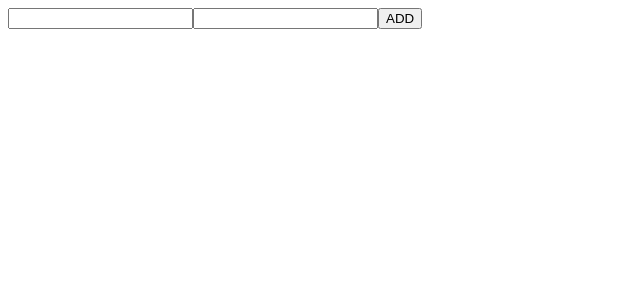
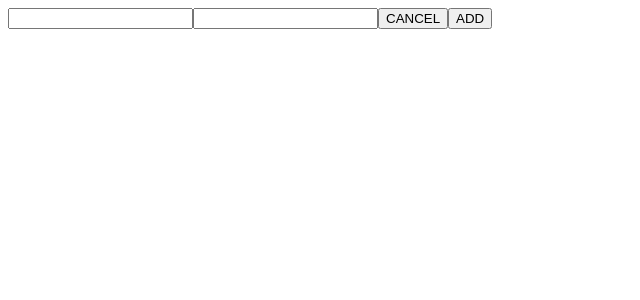
Before and after one commit to wishtack-training/wt-training-angular, an Angular app: page / in a window 1280 px wide. Shown: the top 300 px of the page, without its empty margins (0-640 px from the left). Built offline with nearby package versions, Linux system fonts and the light colour scheme.

Commit message:
Added cancel button to user form.

```diff
--- a/src/app/user/user-form/user-form.component.html
+++ b/src/app/user/user-form/user-form.component.html
@@ -10,6 +10,11 @@
         formControlName="lastName"
         type="text">
 
+    <button
+        type="button"
+        (click)="onCancel()">CANCEL</button>
+
     <button type="submit">{{ buttonLabel }}</button>
 
+
 </form>
--- a/src/app/user/user-form/user-form.component.ts
+++ b/src/app/user/user-form/user-form.component.ts
@@ -26,6 +26,7 @@ export class UserFormComponent implements OnChanges {
 
     @Input() buttonLabel = 'ADD';
     @Input() user: User;
+    @Output() cancel = new EventEmitter<void>();
     @Output() userSubmit = new EventEmitter<any>();
 
     userForm = new FormGroup({
@@ -57,4 +58,8 @@ export class UserFormComponent implements OnChanges {
 
     }
 
+    onCancel() {
+        this.userForm.reset();
+        this.cancel.emit();
+    }
 }
--- a/src/app/user/user-list/user-list.component.html
+++ b/src/app/user/user-list/user-list.component.html
@@ -1,17 +1,18 @@
-<wt-user-form
-    *ngIf="editedUser == null"
-    (userSubmit)="addUser($event)"></wt-user-form>
-
-<wt-user-form
-    *ngIf="editedUser != null"
-    [buttonLabel]="'UPDATE'"
-    [user]="editedUser"
-    (userSubmit)="updateEditedUser($event)"></wt-user-form>
+<wt-user-form (userSubmit)="addUser($event)"></wt-user-form>
 
 <div *ngFor="let user of getUserList()">
 
     <wt-user-preview [user]="user"></wt-user-preview>
 
-    <button (click)="editUser(user)">EDIT</button>
+    <wt-user-form
+        *ngIf="editedUser === user"
+        [buttonLabel]="'UPDATE'"
+        [user]="editedUser"
+        (cancel)="editedUser = null"
+        (userSubmit)="updateEditedUser($event)"></wt-user-form>
+
+    <button
+        *ngIf="editedUser !== user"
+        (click)="editUser(user)">EDIT</button>
 
 </div>
```
